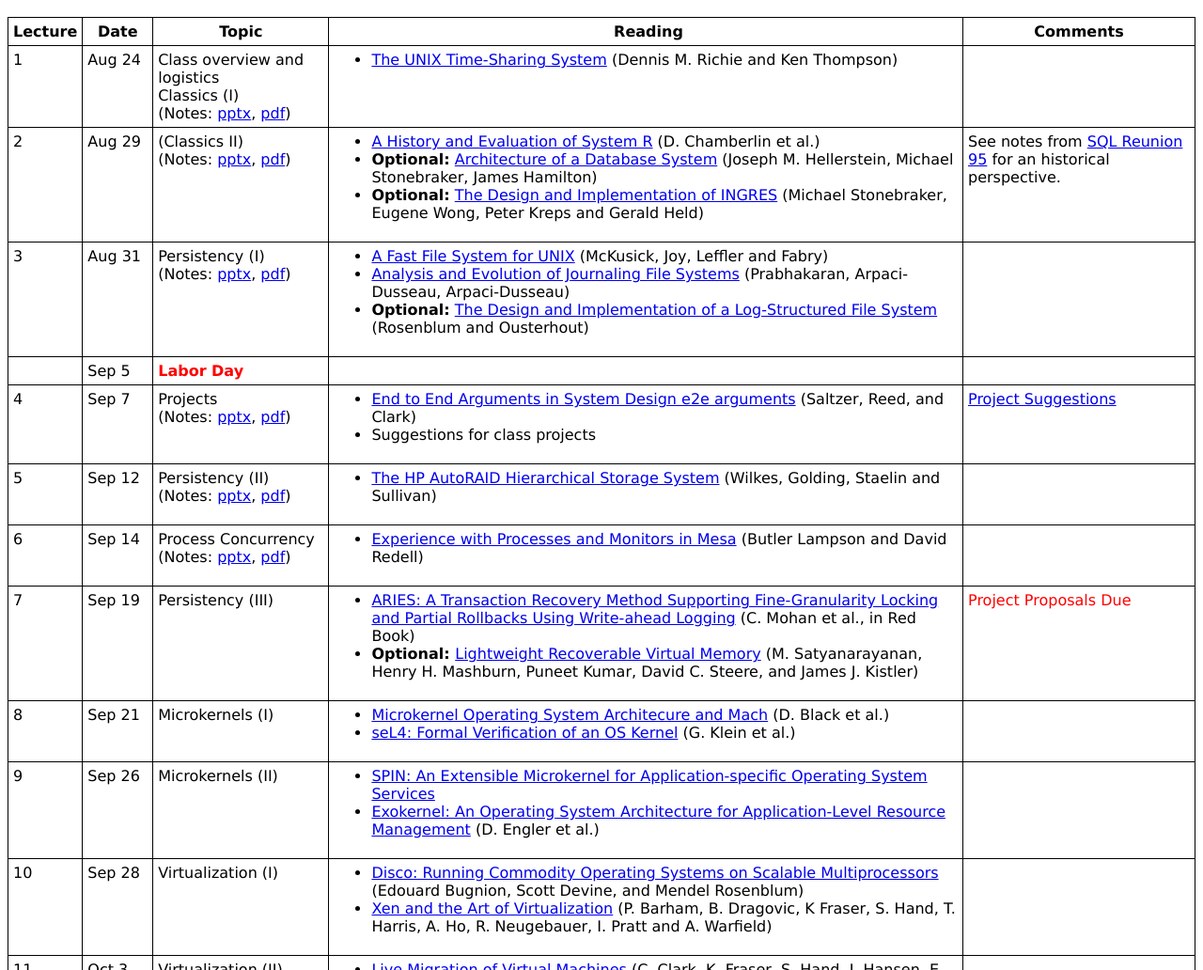
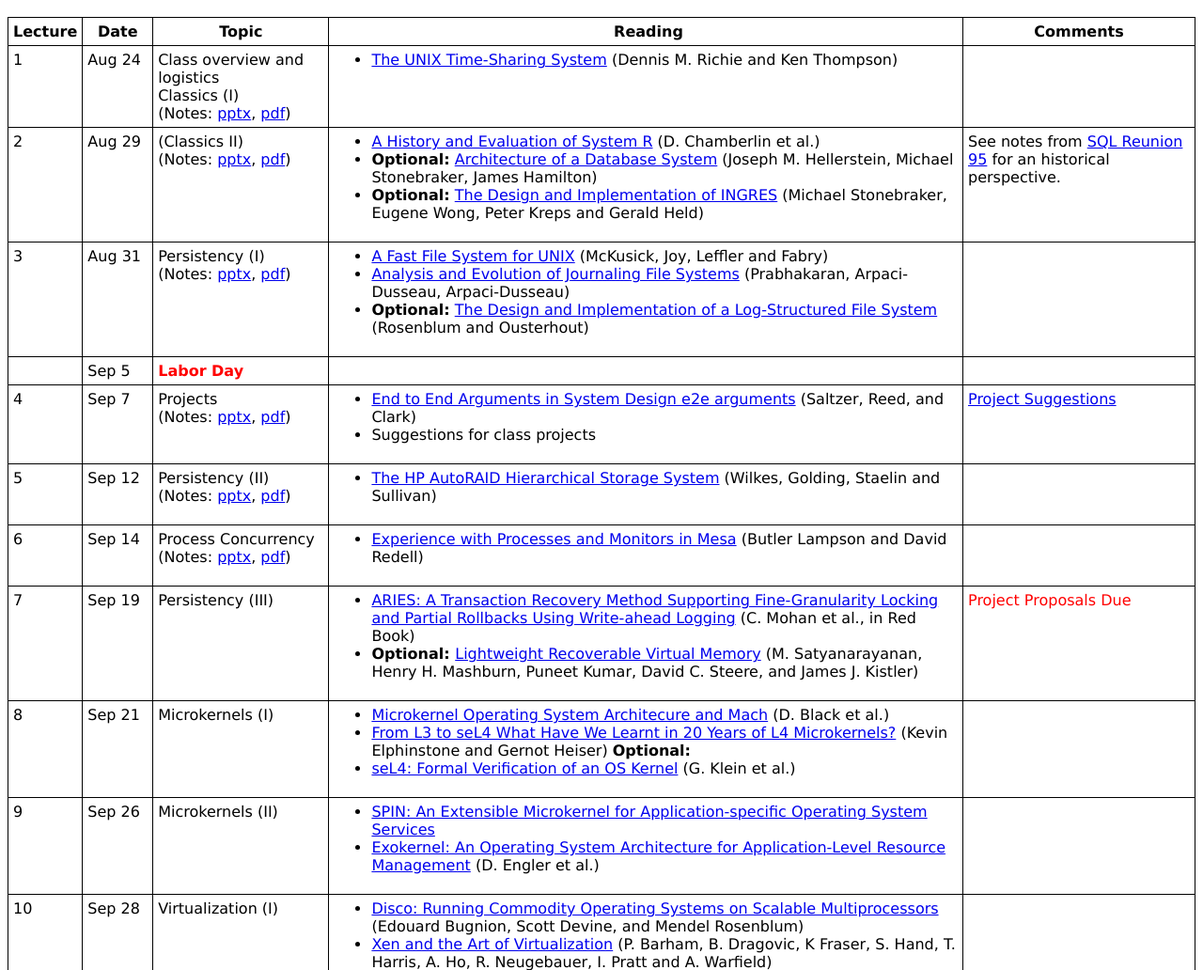
Before and after one commit to amplab/cs262a-fall2016, a plain HTML site: page class.html in a window 1280 px wide. Shown: the part 68-1100 px from the top of the page at 94% size. Drawn offline with Linux system fonts and the light colour scheme.

Commit message:
changed L4 paper

```diff
--- a/class.html
+++ b/class.html
@@ -176,7 +176,8 @@
 	<ul>
 	  <li><a href="notes/Mach.pdf">
 	      Microkernel Operating System Architecure and Mach</a> (D. Black et al.)
-	  <li><a href="notes/sel4.pdf">seL4: Formal Verification of an OS Kernel</a> (G. Klein et al.)
+	  <li><a href="sigops.org/sosp/sosp13/papers/p133-elphinstone.pdf">From L3 to seL4 What Have We Learnt in 20 Years of L4 Microkernels?</a> (Kevin Elphinstone and Gernot Heiser)
+          <b>Optional: </b><li><a href="notes/sel4.pdf">seL4: Formal Verification of an OS Kernel</a> (G. Klein et al.)
 	</ul>
       </td>
      <td valign="top" align="left" width="20%"></td>
```
